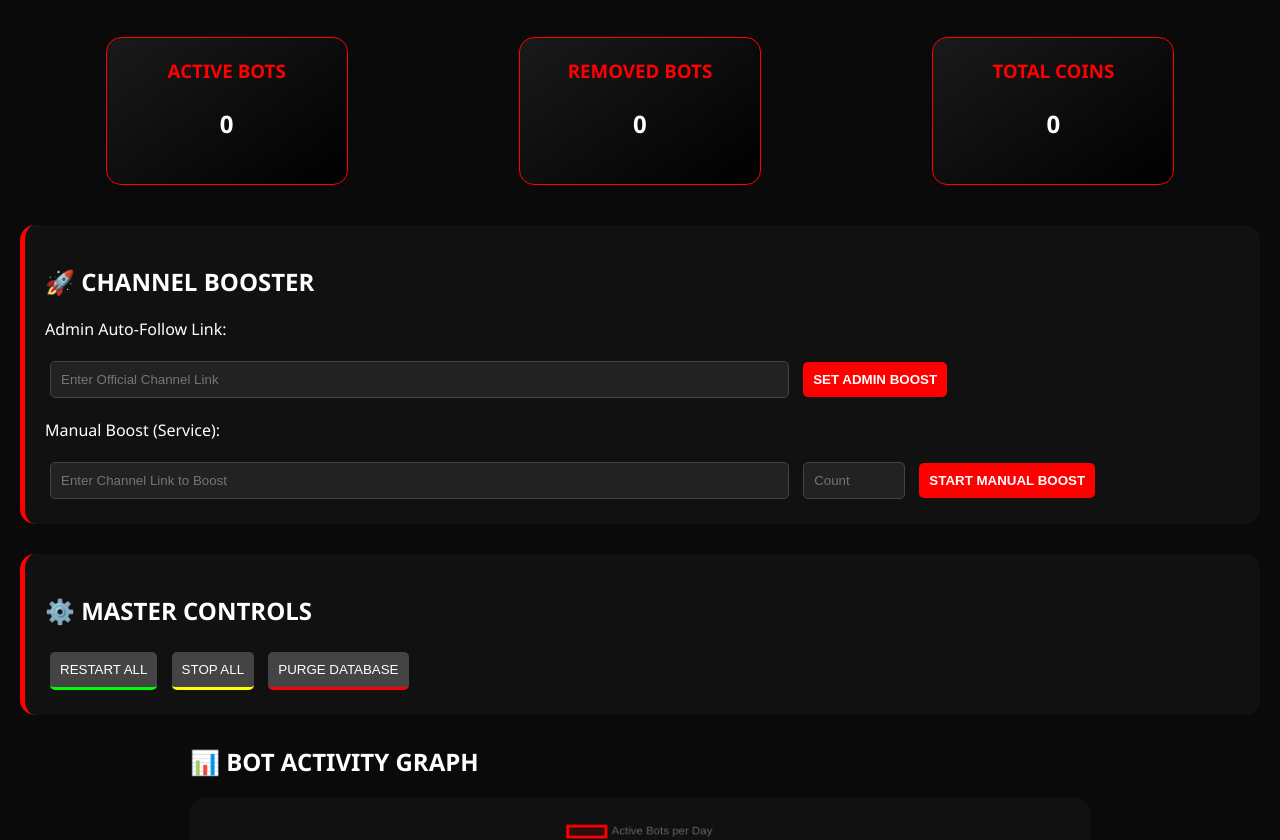
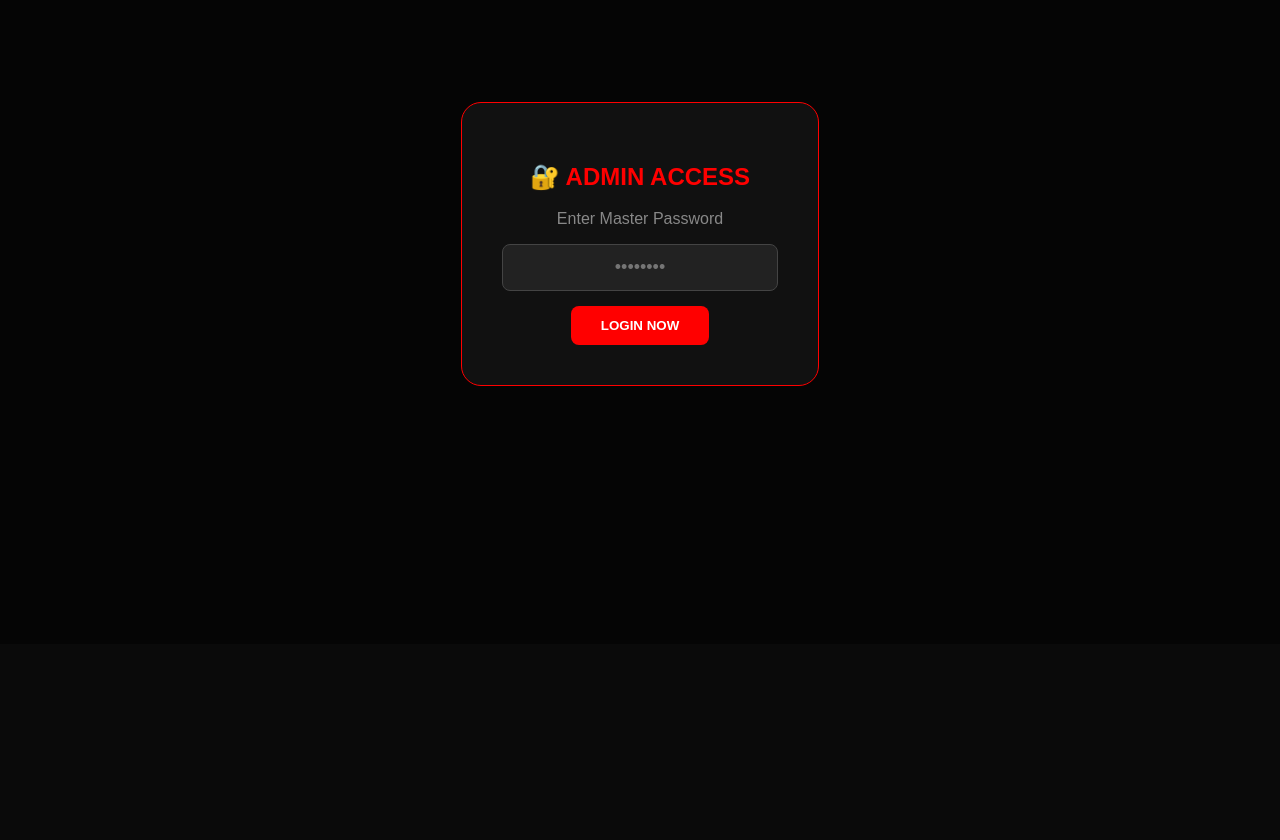
Before and after one commit to akiya-md/DRAGON---MD, a website: page admin.html in a window 1280 px wide. Shown: the part 156-996 px from the top of the page. After the commit the page ends 800 px from the top, so only its background shows below. Drawn offline with nearby package versions, Linux system fonts and the light colour scheme.

Commit message:
admin.html

```diff
--- a/admin.html
+++ b/admin.html
@@ -3,140 +3,90 @@
 <head>
     <meta charset="UTF-8">
     <meta name="viewport" content="width=device-width, initial-scale=1.0">
-    <title>𝐀𝐊𝐈𝐘𝐀 龍 𝐌𝐃 - Admin Panel</title>
+    <title>𝐀𝐊𝐈𝐘𝐀 龍 𝐌𝐃 - Secure Admin</title>
     <script src="https://cdn.jsdelivr.net/npm/chart.js"></script>
     <style>
-        body {
-            background-color: #0a0a0a;
-            color: #ffffff;
-            font-family: 'Segoe UI', Tahoma, Geneva, Verdana, sans-serif;
-            margin: 0;
-            padding: 20px;
+        body { background-color: #0a0a0a; color: #ffffff; font-family: sans-serif; margin: 0; padding: 20px; }
+
+        /* Login Overlay */
+        #login-overlay {
+            position: fixed; top: 0; left: 0; width: 100%; height: 100%;
+            background: #050505; display: flex; justify-content: center; align-items: center; z-index: 1000;
         }
-        .header {
-            text-align: center;
-            border-bottom: 2px solid #ff0000;
-            padding-bottom: 20px;
-            margin-bottom: 30px;
+        .login-box {
+            background: #111; padding: 40px; border-radius: 20px; border: 1px solid #ff0000; text-align: center;
         }
-        .banner {
-            width: 100%;
-            max-width: 800px;
-            border-radius: 15px;
-            box-shadow: 0 0 20px #ff0000;
+        input[type="password"] {
+            padding: 12px; width: 250px; background: #222; border: 1px solid #444; color: white; border-radius: 8px; text-align: center; font-size: 18px;
         }
-        .stats-container {
-            display: flex;
-            justify-content: space-around;
-            flex-wrap: wrap;
-            margin-bottom: 30px;
+        .btn-login {
+            padding: 12px 30px; background: #ff0000; color: white; border: none; border-radius: 8px; font-weight: bold; cursor: pointer; margin-top: 15px;
         }
-        .card {
-            background: linear-gradient(145deg, #1a1a1a, #000000);
-            border: 1px solid #ff0000;
-            padding: 20px;
-            border-radius: 15px;
-            width: 200px;
-            text-align: center;
-            margin: 10px;
-        }
-        .card h3 { color: #ff0000; margin: 0; }
-        .card p { font-size: 24px; font-weight: bold; }
 
-        .booster-section {
-            background: #111;
-            padding: 20px;
-            border-radius: 15px;
-            border-left: 5px solid #ff0000;
-            margin-bottom: 30px;
-        }
-        input, button {
-            padding: 10px;
-            border-radius: 5px;
-            border: none;
-            margin: 5px;
-        }
-        input { width: 60%; background: #222; color: #fff; border: 1px solid #444; }
-        .btn-boost { background: #ff0000; color: white; cursor: pointer; font-weight: bold; }
-        .btn-control { background: #444; color: white; cursor: pointer; }
+        /* Admin Content (Hidden by default) */
+        #admin-content { display: none; }
 
-        canvas {
-            background: #111;
-            padding: 20px;
-            border-radius: 15px;
-        }
+        /* Styles from previous admin layout */
+        .header { text-align: center; border-bottom: 2px solid #ff0000; padding-bottom: 20px; margin-bottom: 30px; }
+        .banner { width: 100%; max-width: 600px; border-radius: 15px; box-shadow: 0 0 20px #ff0000; }
+        .card { background: #111; border: 1px solid #ff0000; padding: 20px; border-radius: 15px; width: 200px; text-align: center; margin: 10px; display: inline-block; }
+        .booster-section { background: #111; padding: 20px; border-radius: 15px; border-left: 5px solid #ff0000; margin-bottom: 30px; text-align: left; }
+        input[type="text"], input[type="number"] { padding: 10px; background: #222; color: #fff; border: 1px solid #444; border-radius: 5px; margin: 5px; }
+        .btn-boost { background: #ff0000; color: white; padding: 10px 20px; border: none; border-radius: 5px; cursor: pointer; font-weight: bold; }
     </style>
 </head>
 <body>
 
+    <div id="login-overlay">
+        <div class="login-box">
+            <h2 style="color: #ff0000;">🔐 ADMIN ACCESS</h2>
+            <p style="color: #888;">Enter Master Password</p>
+            <input type="password" id="admin-pass" placeholder="••••••••">
+            <br>
+            <button class="btn-login" onclick="checkAuth()">LOGIN NOW</button>
+            <p id="error-msg" style="color: yellow; font-size: 12px; margin-top: 10px; display: none;">Wrong Password! Try again.</p>
+        </div>
+    </div>
+
+    <div id="admin-content">
         <div class="header">
             <img src="logo2.jpg" alt="AKIYA Logo" class="banner">
-        <h1>𝐀𝐊𝐈𝐘𝐀 龍 𝐌𝐃 - 𝚂𝚄𝙿𝙴𝚁 𝙰𝙳𝙼𝙸𝙽 𝙿𝙰𝙽𝙴𝙻</h1>
+            <h1>𝐀𝐊𝐈𝐘𝐀 龍 𝐌𝐃 - 𝚂𝚄𝙿𝙴𝚁 𝙰𝙳𝙼𝙸𝙽</h1>
         </div>
 
-    <div class="stats-container">
-        <div class="card">
-            <h3>ACTIVE BOTS</h3>
-            <p id="active-count">0</p>
-        </div>
-        <div class="card">
-            <h3>REMOVED BOTS</h3>
-            <p id="removed-count">0</p>
-        </div>
-        <div class="card">
-            <h3>TOTAL COINS</h3>
-            <p id="total-coins">0</p>
-        </div>
+        <div style="text-align: center;">
+            <div class="card"><h3>ACTIVE BOTS</h3><p>0</p></div>
+            <div class="card"><h3>REMOVED BOTS</h3><p>0</p></div>
         </div>
 
         <div class="booster-section">
             <h2>🚀 CHANNEL BOOSTER</h2>
-        <p>Admin Auto-Follow Link:</p>
-        <input type="text" id="admin-link" placeholder="Enter Official Channel Link">
-        <button class="btn-boost">SET ADMIN BOOST</button>
-
-        <p>Manual Boost (Service):</p>
-        <input type="text" id="manual-link" placeholder="Enter Channel Link to Boost">
-        <input type="number" id="boost-count" placeholder="Count" style="width: 80px;">
-        <button class="btn-boost">START MANUAL BOOST</button>
+            <p>Target Channel Link:</p>
+            <input type="text" id="target-link" style="width: 70%;" placeholder="https://whatsapp.com/channel/xxx">
+            <button class="btn-boost">UPDATE AUTO-BOOST</button>
         </div>
 
         <div class="booster-section">
             <h2>⚙️ MASTER CONTROLS</h2>
-        <button class="btn-control" style="border-bottom: 3px solid #00ff00;">RESTART ALL</button>
-        <button class="btn-control" style="border-bottom: 3px solid #ffff00;">STOP ALL</button>
-        <button class="btn-control" style="border-bottom: 3px solid #ff0000;">PURGE DATABASE</button>
+            <button class="btn-boost" style="background: #444;">RESTART SYSTEM</button>
+            <button class="btn-boost" style="background: #444;">SHUTDOWN ALL BOTS</button>
+        </div>
     </div>
 
-    <div style="width: 100%; max-width: 900px; margin: auto;">
-        <h2>📊 BOT ACTIVITY GRAPH</h2>
-        <canvas id="botChart"></canvas>
-    </div>
+      function checkAuth() {
+        const pass = document.getElementById('admin-pass').value;
 
-    <script>
-        // Graph එකේ කෝඩ් එක (Chart.js)
-        const ctx = document.getElementById('botChart').getContext('2d');
-        const botChart = new Chart(ctx, {
-            type: 'line',
-            data: {
-                labels: ['Mon', 'Tue', 'Wed', 'Thu', 'Fri', 'Sat', 'Sun'],
-                datasets: [{
-                    label: 'Active Bots per Day',
-                    data: [12, 19, 15, 25, 22, 30, 45], // මේවා Database එකෙන් එන්න ඕනේ
-                    borderColor: '#ff0000',
-                    tension: 0.4,
-                    fill: true,
-                    backgroundColor: 'rgba(255, 0, 0, 0.1)'
-                }]
-            },
-            options: {
-                responsive: true,
-                scales: {
-                    y: { beginAtZero: true, grid: { color: '#222' } },
-                    x: { grid: { color: '#222' } }
+        // "1118" කියන එක Ba4 වලින් මෙන්න මෙහෙමයි එන්නේ
+        const key = "QWtpbmR1QERld3NoYW4yMDI0MTExOA==";
+
+        if (btoa(pass) === key) {
+            document.getElementById('login-overlay').style.display = 'none';
+            document.getElementById('admin-content').style.display = 'block';
+            sessionStorage.setItem("admin_auth", "true");
+        } else {
+            document.getElementById('error-msg').style.display = 'block';
+            document.getElementById('admin-pass').value = "";
         }
     }
-        });
-    </script>
 </body>
 </html>
```
Lines whose indentation alone changed are shown as unchanged.
